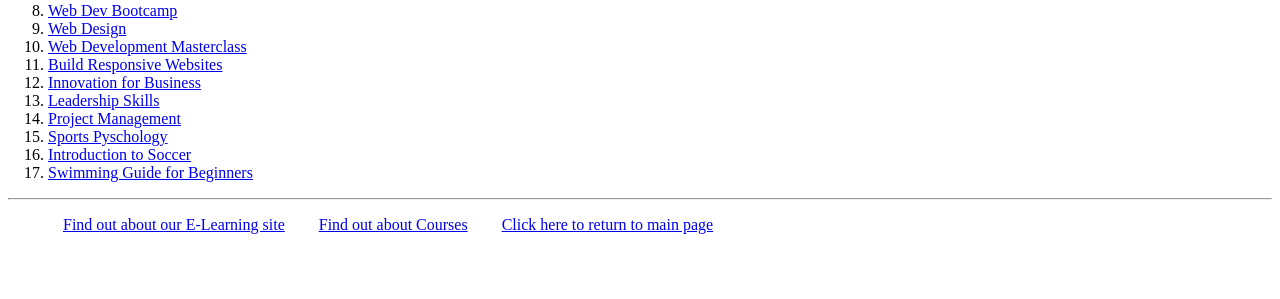
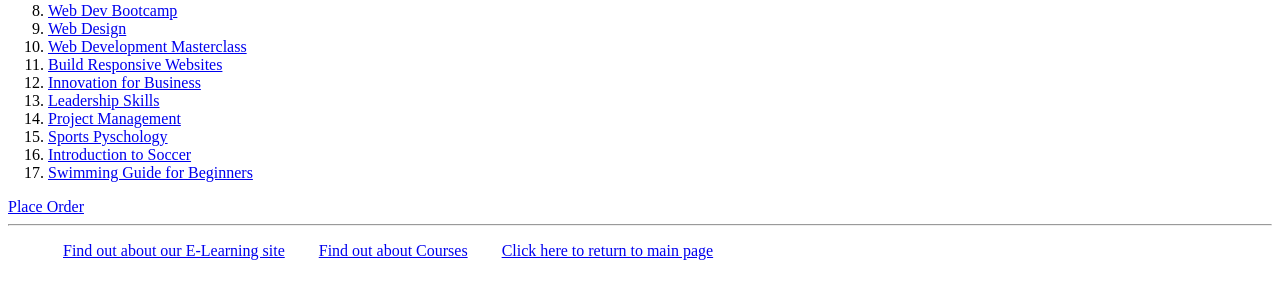
Before and after one commit to datqlam/internet-app-distributed-sys, a Django app: page /myapp/courses/ in a window 1280 px wide. Shown: the part 192-491 px from the top of the page. Run offline with Django 3.2, Linux system fonts and the light colour scheme; data comes from the database, SQL or seed files in the repository.

Commit message:
Add link for place_order

```diff
--- a/labs/lab3/mysiteS20/myapp/templates/myapp/courses.html
+++ b/labs/lab3/mysiteS20/myapp/templates/myapp/courses.html
@@ -9,6 +9,7 @@
                 <li> <a href="{% url 'myapp:course_detail' course.id %}">{{ course.name}}</a> </li>
             {% endfor %}
         </ol>
+        <a href="{%  url 'myapp:place_order' %}">Place Order</a>
       {% else %}
           <strong>There are no available courses!</strong>
       {% endif %}
```
